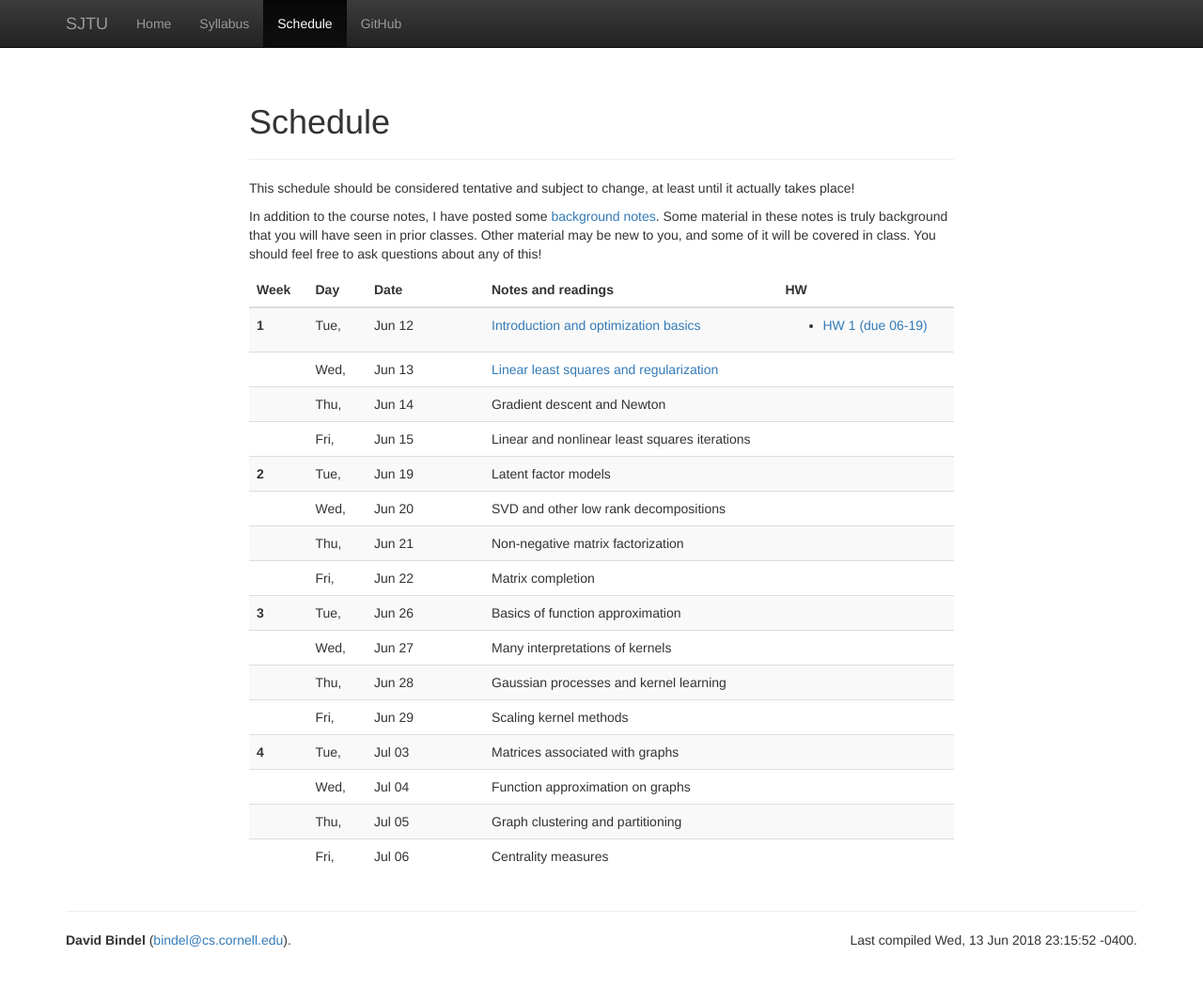
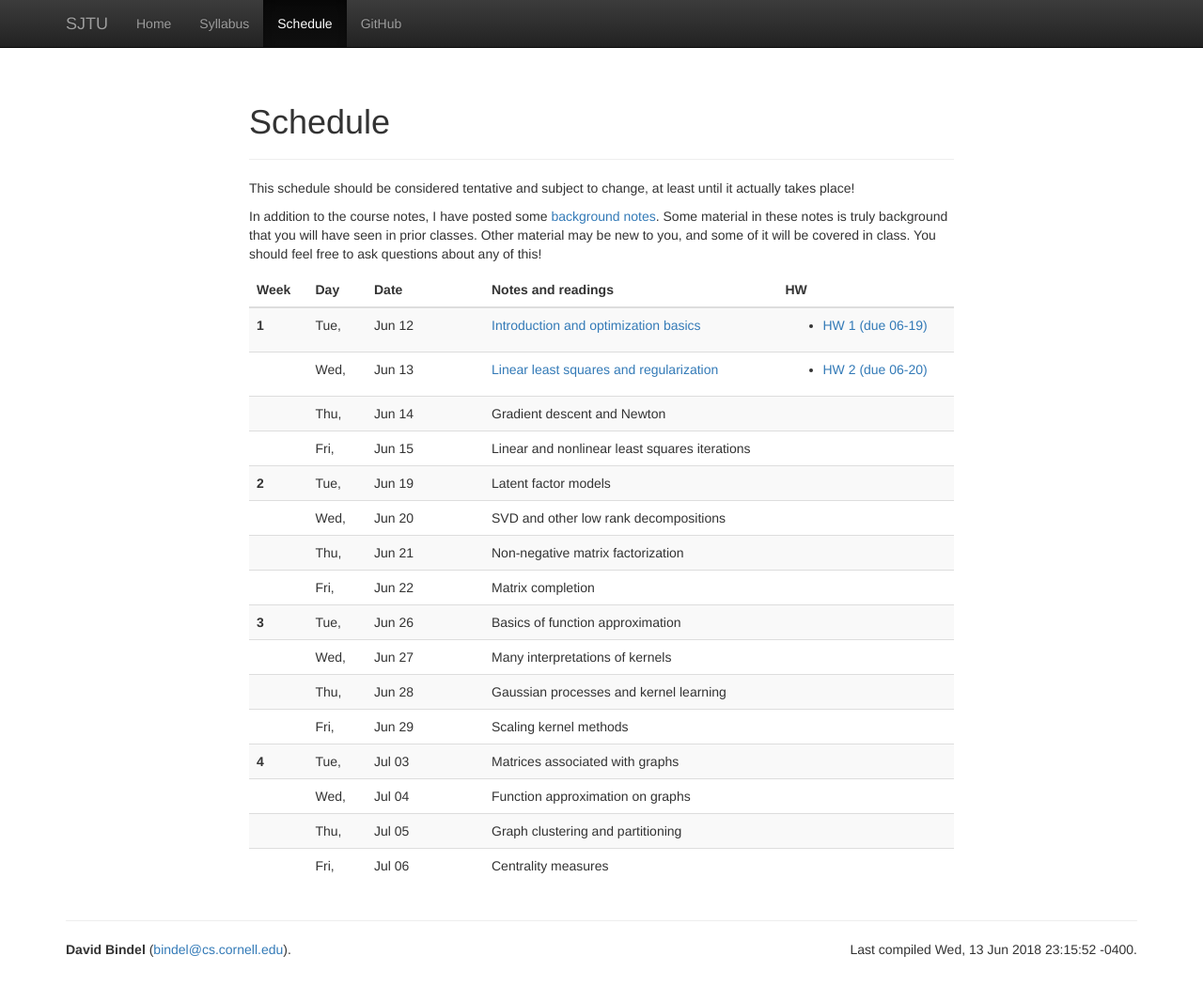
Before and after one commit to dbindel/sjtu-summer2018, a Jekyll site: the page built from web/schedule.html, in a window 1280 px wide and 1050 px high. Shown: the whole window at 94% size. Built offline with Jekyll 4.4.1, drawn with Linux system fonts in a browser that asks for light colours; nearby versions of some CDN libraries.

Commit message:
Update with 6/13 HW.

```diff
--- a/web/_data/lectures.yml
+++ b/web/_data/lectures.yml
@@ -18,6 +18,9 @@
   date: 2018-06-13
   info: Linear least squares and regularization
   notes: 2018-06-13.pdf
+  hw:
+    - info: HW 2 (due 06-20)
+      file: 2018-06-13.pdf
 -
   date: 2018-06-14
   info: Gradient descent and Newton
```
Also changed, not shown: 3 other files.
